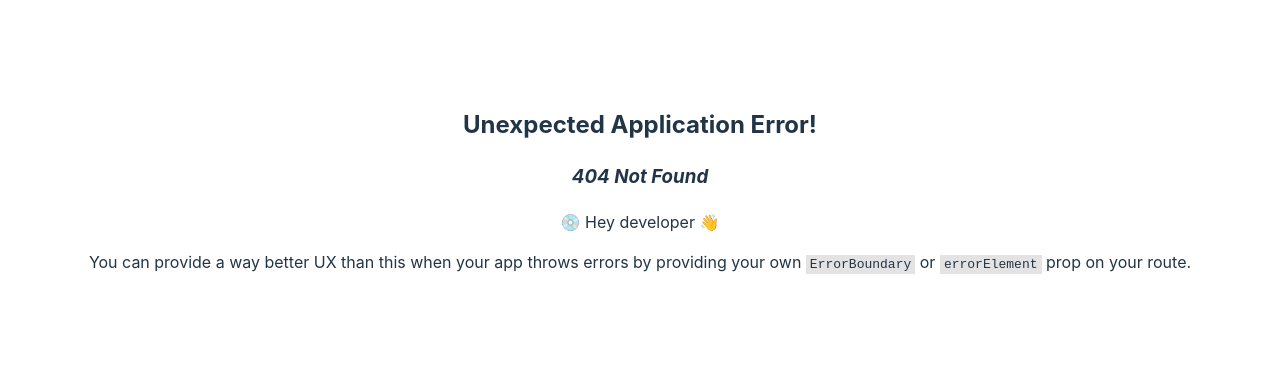
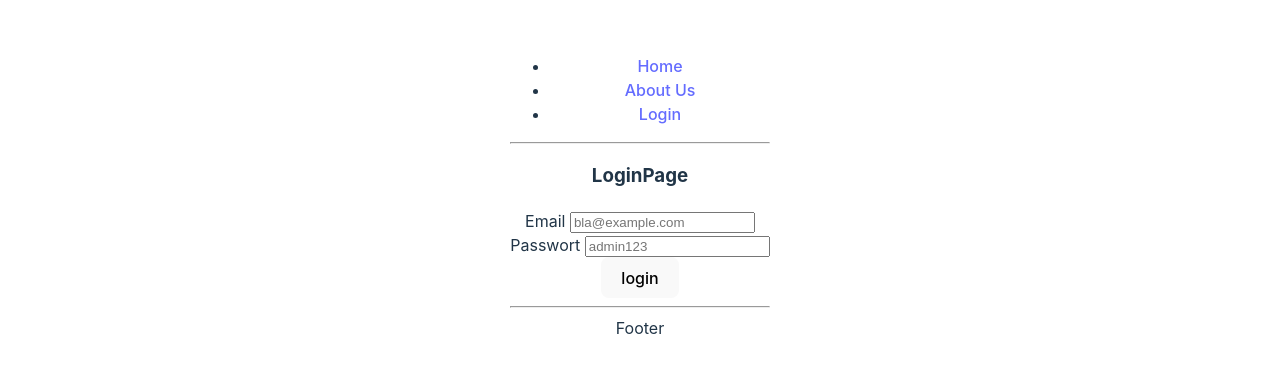
Before and after one commit to sbke-mms/react-intro, a React (Vite) app in the folder tag2/: page /login in a window 1280 px wide. Before the commit this address had no page. Shown: the part 211-584 px from the top of the page. Built offline with nearby package versions, Linux system fonts and the light colour scheme.

Commit message:
basic login form

```diff
--- /dev/null
+++ b/tag2/src/pages/LoginPage.tsx
@@ -0,0 +1,50 @@
+import React, { useState } from "react"
+
+function LoginPage() {
+
+    const INIT_VALUES={email: "", password:""}
+
+    const [user, setUser] = useState(INIT_VALUES)
+
+    function handleChange(event:{target:{name:string, value:string}}) {
+        setUser({...user, [event.target.name]:event.target.value})
+    }
+
+    function handleSubmit(event:React.FormEvent<HTMLFormElement>) {
+        event.preventDefault()
+        console.log("submitted", user)
+        setUser(INIT_VALUES)
+    }
+
+    //console.log("user", user)
+
+    return (
+    <div><h3>LoginPage</h3>
+
+    <form onSubmit={handleSubmit}>
+        <label htmlFor='email'>Email </label>
+        <input
+            id='email'
+            type='text'
+            name="email"
+            placeholder='bla@example.com'
+            value={user.email}
+            onChange={handleChange} />
+            <br/>
+
+
+        <label htmlFor='password'>Passwort </label>
+        <input id='password' type='text' name="password"
+            value={user.password}
+            placeholder='admin123'
+        onChange={handleChange}/><br/>
+
+        <button type='submit'>login</button>
+    </form>
+
+
+    </div>
+  )
+}
+
+export default LoginPage
--- a/tag2/src/router/mainRouter.tsx
+++ b/tag2/src/router/mainRouter.tsx
@@ -2,12 +2,14 @@ import {createBrowserRouter, createRoutesFromElements, Route} from 'react-router
 import MainLayout from '../layouts/MainLayout.tsx'
 import Homepage from '../pages/Homepage.tsx'
 import AboutUs from '../pages/AboutUs.tsx'
+import LoginPage from '../pages/LoginPage.tsx'
 
 export const mainRouter = createBrowserRouter(
     createRoutesFromElements(
         <Route path='/' element={<MainLayout/>}>
             <Route index element={<Homepage/>}/>
             <Route path='aboutus' element={<AboutUs/>}/>
+            <Route path='login' element={<LoginPage/>}/>
         </Route>
     )
 )
--- a/tag2/src/utils/data/navData.ts
+++ b/tag2/src/utils/data/navData.ts
@@ -8,5 +8,10 @@ export const navData = [
         title: "About Us",
         href: "/aboutus",
         id: "1235"
+    },
+    {
+        title: "Login",
+        href: "/login",
+        id: "1236"
     }
 ]
```
